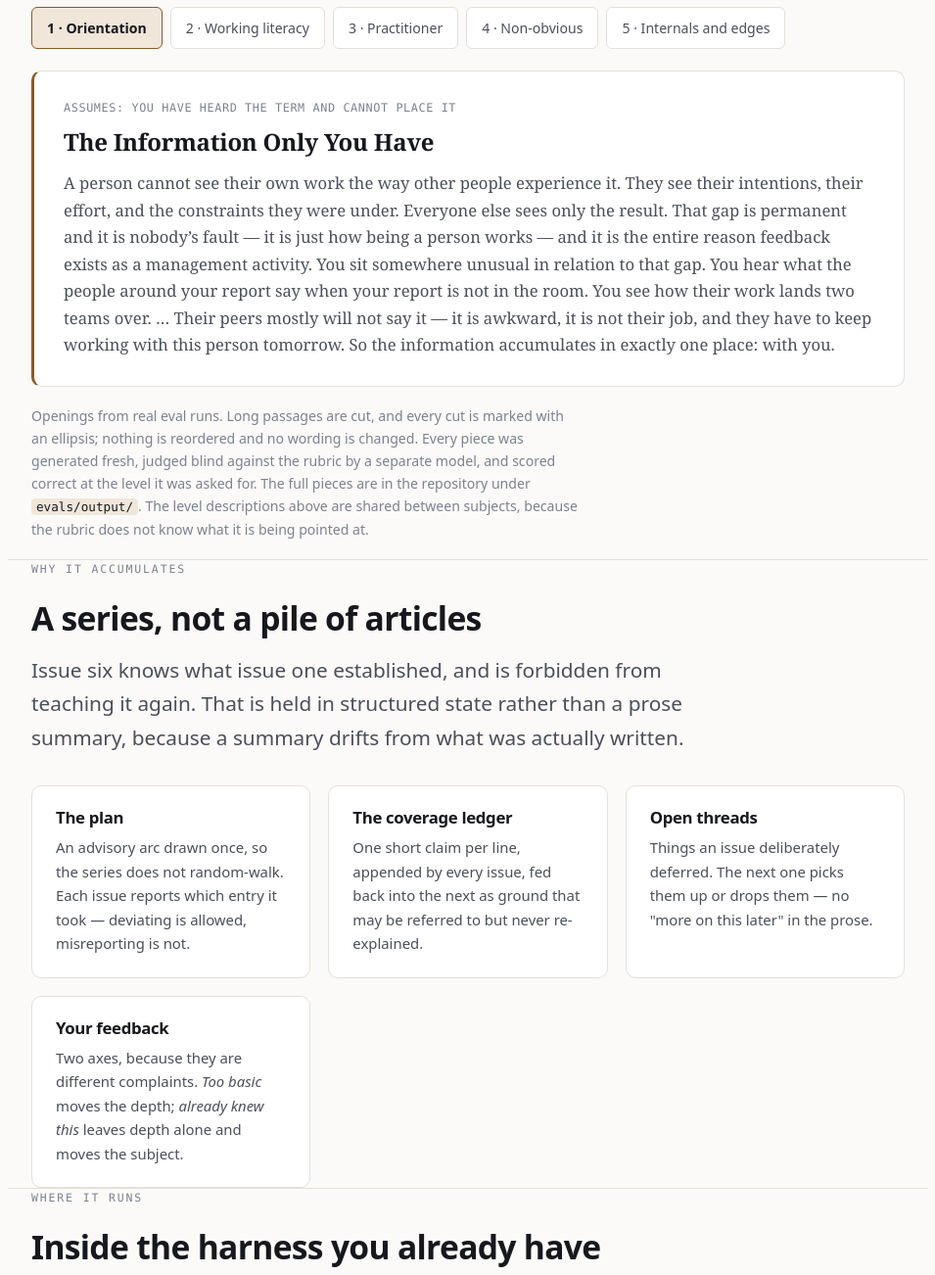
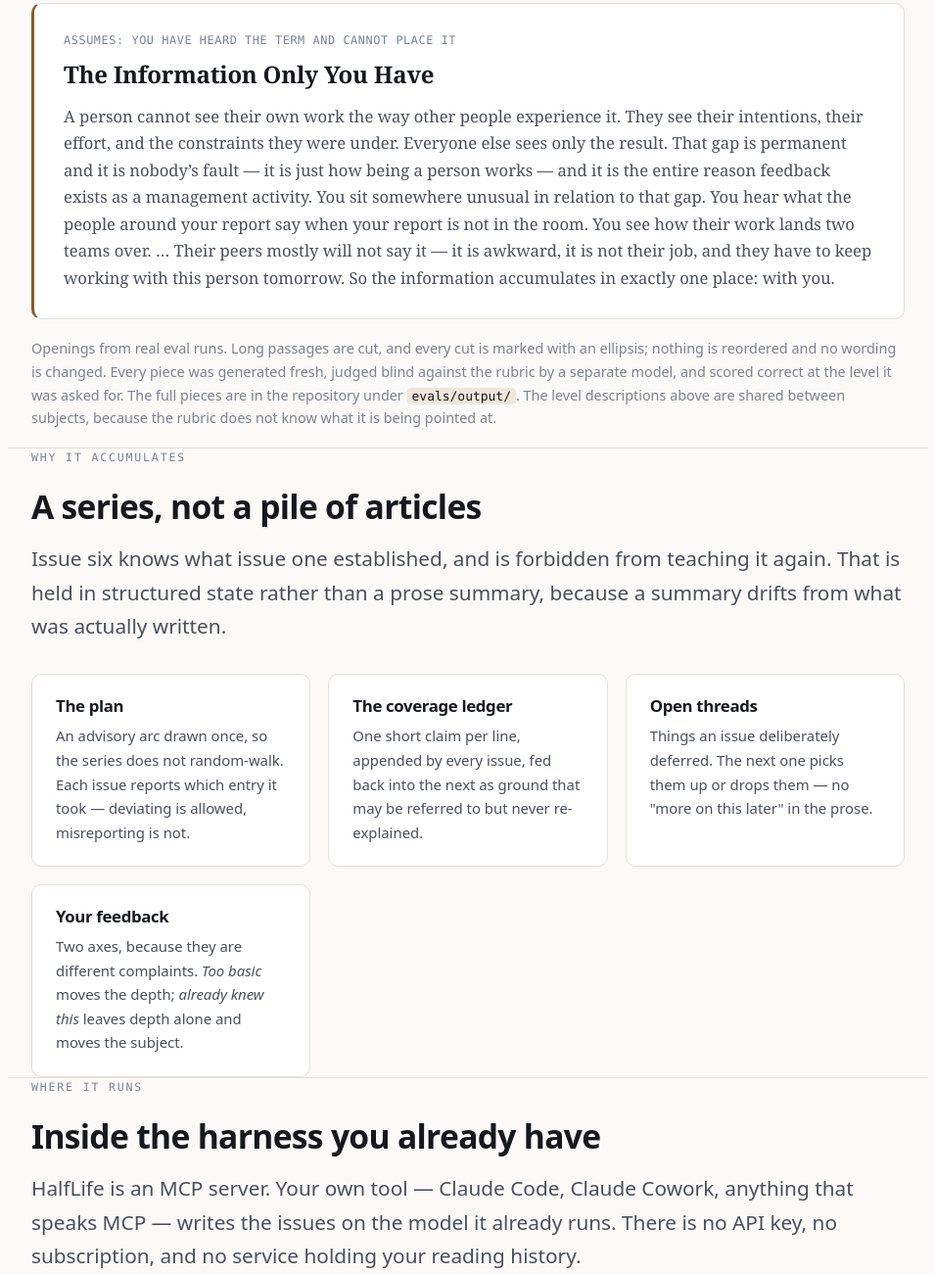
Before and after one commit to Snorn/halflife, a plain HTML site: page docs/index.html in a window 1280 px wide. Shown: the part 1185-2487 px from the top of the page at 98% size, without its empty margins (162-1117 px from the left). Drawn offline with Linux system fonts and the light colour scheme.

Commit message:
Give the page one right edge
Ledes stopped at 60ch and notes at 70ch, and because ch is relative to each
element's own font-size, the larger lede rendered wider than the note that was
nominally allowed more of them: 673px against 531px, with every table, card
grid and panel beside them running the full 892px. Three ragged right edges
from two limits that could never have agreed.

Width is the container's job now. Every block shares the column, so section
intros line up with the tables and panels beneath them. The note also goes up
a step in size, since it no longer relies on being narrow to stay readable.

```diff
--- a/docs/index.html
+++ b/docs/index.html
@@ -60,8 +60,12 @@
     font-family: var(--mono); font-size: 0.72rem; letter-spacing: 0.16em;
     text-transform: uppercase; color: var(--ink-faint); margin: 0 0 20px;
   }
-  .lede { font-size: clamp(1.1rem, 2.2vw, 1.3rem); color: var(--ink-soft); max-width: 60ch; }
-  .note { font-size: 0.88rem; color: var(--ink-faint); max-width: 70ch; }
+  /* One column, one right edge. These used to carry their own ch-based
+     max-widths, which are relative to each element's own font-size — so 70ch
+     on the small note rendered narrower than 60ch on the large lede, and the
+     page had three ragged right edges. Width is the container's job now. */
+  .lede { font-size: clamp(1.1rem, 2.2vw, 1.3rem); color: var(--ink-soft); }
+  .note { font-size: 0.9rem; color: var(--ink-faint); }
 
   /* hero */
   header { padding: 88px 0 64px; }
```
